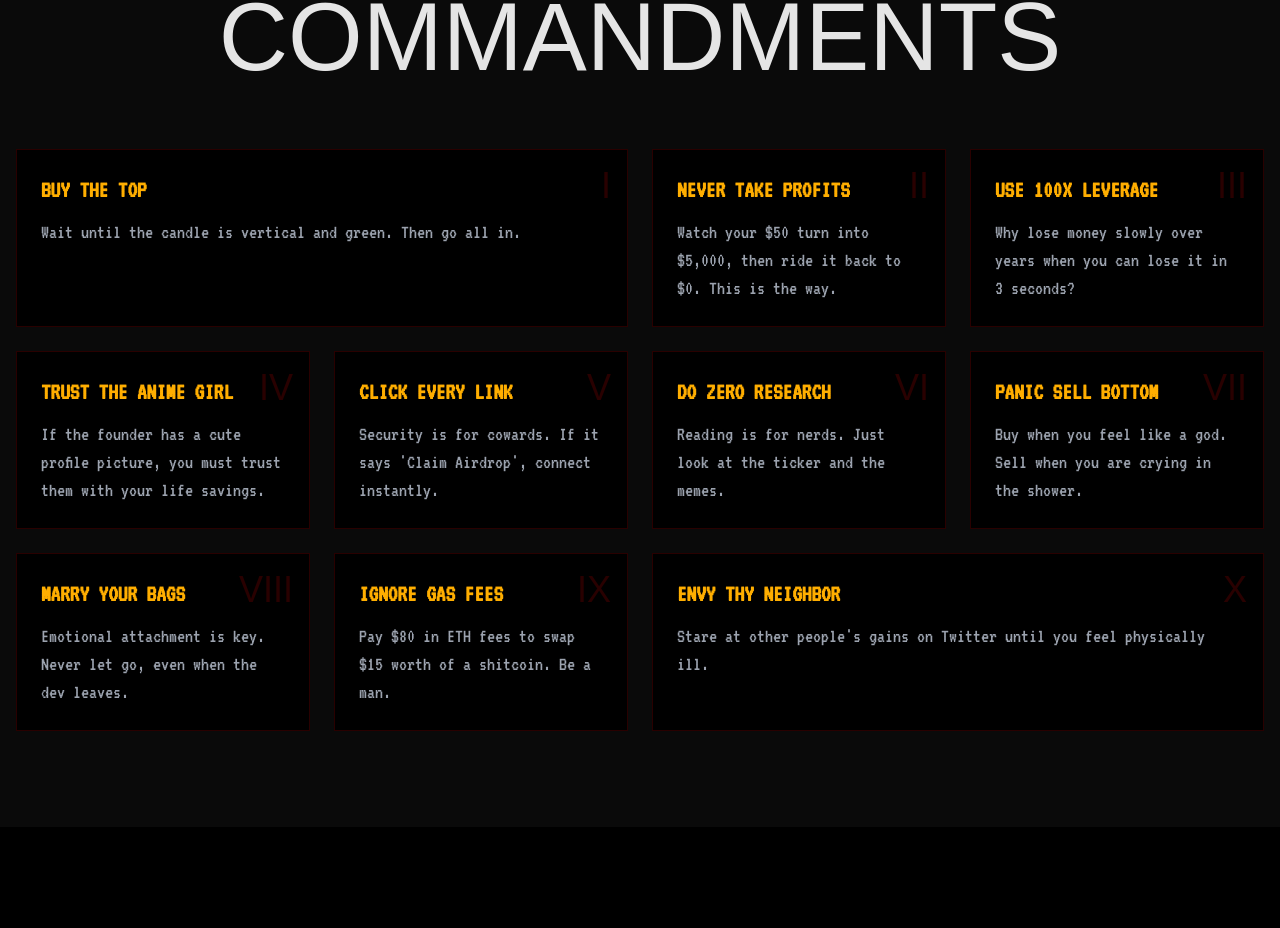
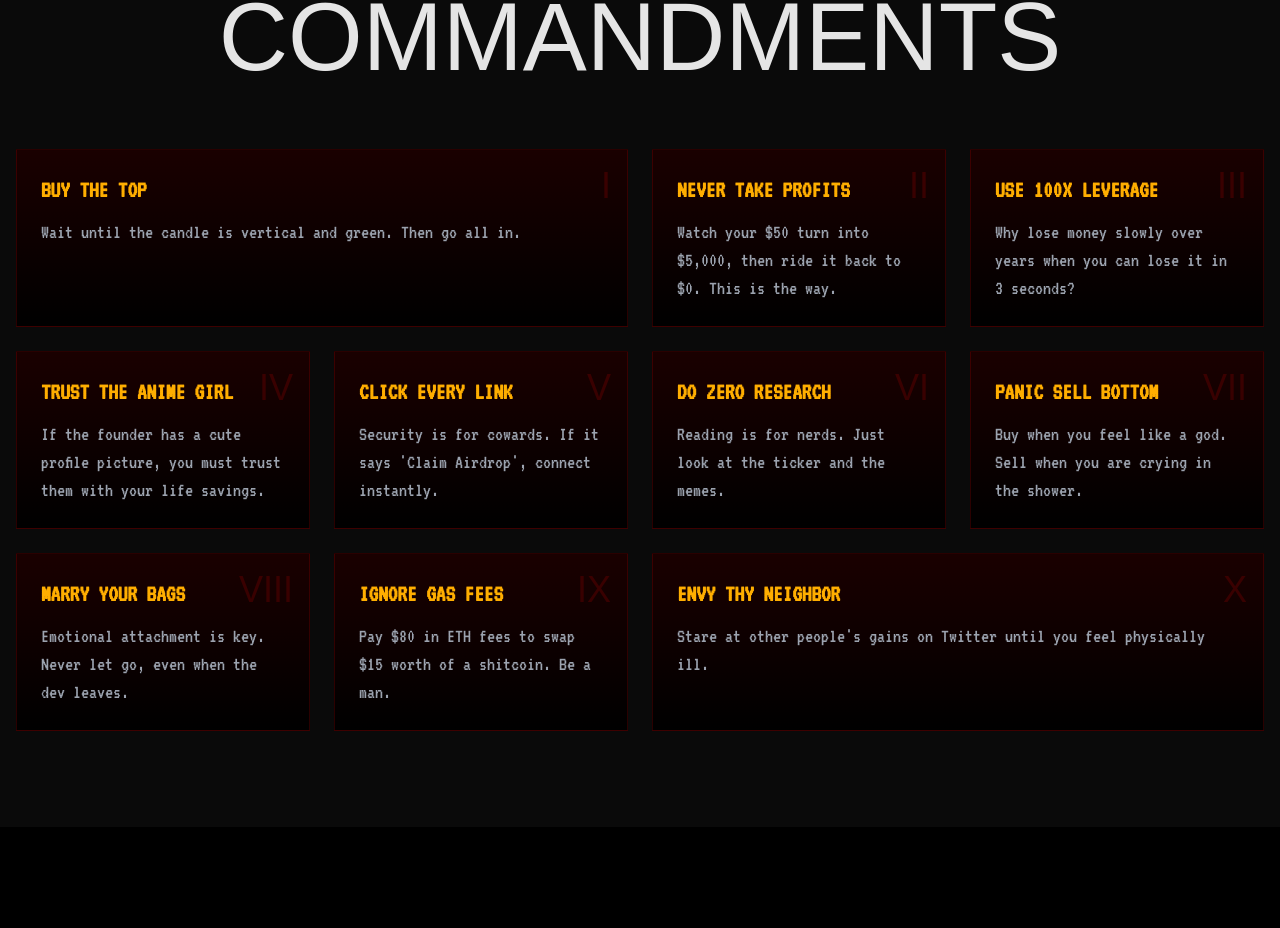
Before and after one commit to Pluviophile84/HELLCOIN, a Next.js app: page / in a window 1280 px wide. Shown: the part 2891-3819 px from the top of the page. Built offline with nearby package versions, Linux system fonts and the light colour scheme; a web font is replaced by a local one.

Commit message:
Update Commandments.tsx

```diff
--- a/components/sections/Commandments.tsx
+++ b/components/sections/Commandments.tsx
@@ -45,11 +45,12 @@ export const Commandments = () => {
                 hidden: { opacity: 0, y: 50 },
                 visible: { opacity: 1, y: 0 }
               }}
-              // FIX: Pitch Black Background (bg-black) for high contrast against bg-hell-dark
+              // FIX: "Hot Obsidian" Gradient (Deep Red to Black)
               className={`
-                bg-black border border-hell-red/20 p-6 relative group
+                bg-gradient-to-b from-[#1a0000] to-black
+                border border-hell-red/20 p-6 relative group
                 transition-all duration-75 ease-out
-                hover:border-hell-red hover:scale-[1.01]
+                hover:border-hell-red hover:from-[#2a0000] hover:to-black hover:scale-[1.01]
                 ${i === 0 || i === 9 ? 'md:col-span-2' : ''}
               `}
             >
@@ -58,12 +59,12 @@ export const Commandments = () => {
                 {c.id}
               </div>
 
-              {/* Title (Gold Default -> Red Hover) */}
+              {/* Title (Gold) */}
               <h3 className="font-terminal text-2xl text-[#ffae00] mb-3 group-hover:text-hell-red uppercase font-bold transition-colors duration-75">
                 {c.title}
               </h3>
 
-              {/* Text (Gray -> Bright Gray Hover) */}
+              {/* Text (Gray) */}
               <p className="font-terminal text-xl text-gray-400 group-hover:text-gray-200 transition-colors duration-75">
                 {c.text}
               </p>
```
